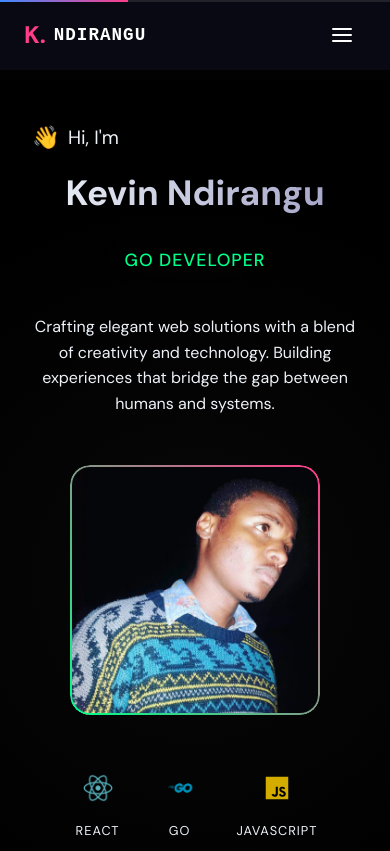
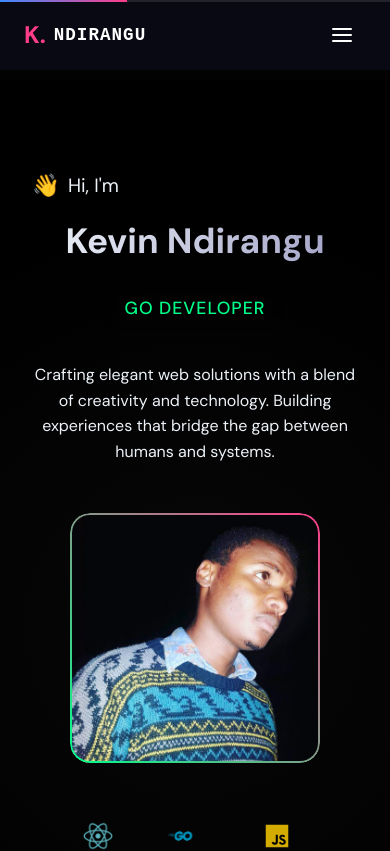
Before and after one commit to placcbo/portfolio-Kevin, a React (Vite) app: page / in a window 390 px wide. Shown: the top 851 px of the page. Built offline with nearby package versions, Linux system fonts and the light colour scheme.

Commit message:
restored header styes and fixed horizontal scrolling

```diff
--- a/src/Container/Header/Header.scss
+++ b/src/Container/Header/Header.scss
@@ -8,11 +8,12 @@
   padding: 5.5rem 0;
   font-family: var(--font-base);
 
+
   // Black background
   background-color: #000;
 
   // Margin from top to avoid overlapping with navbar
-  margin-top: 80px;
+  margin-top: 80px; // Adjust this based on your actual navbar height
 
   // Optional subtle radial glow effect for depth (optional)
   .header-background {
@@ -23,11 +24,6 @@
     bottom: 0;
     z-index: 0;
     background: radial-gradient(circle at center, rgba(255, 255, 255, 0.03), #000 70%);
-  }
-
-  // Reduce padding on smaller screens
-  @media (max-width: 768px) {
-    padding: 2.5rem 0;
   }
 }
 
@@ -279,7 +275,6 @@
     transform: rotate(45deg);
   }
 }
-
 // Update media query to apply from 769px up
 @media (min-width: 769px) {
   .desktop-nav {
```
